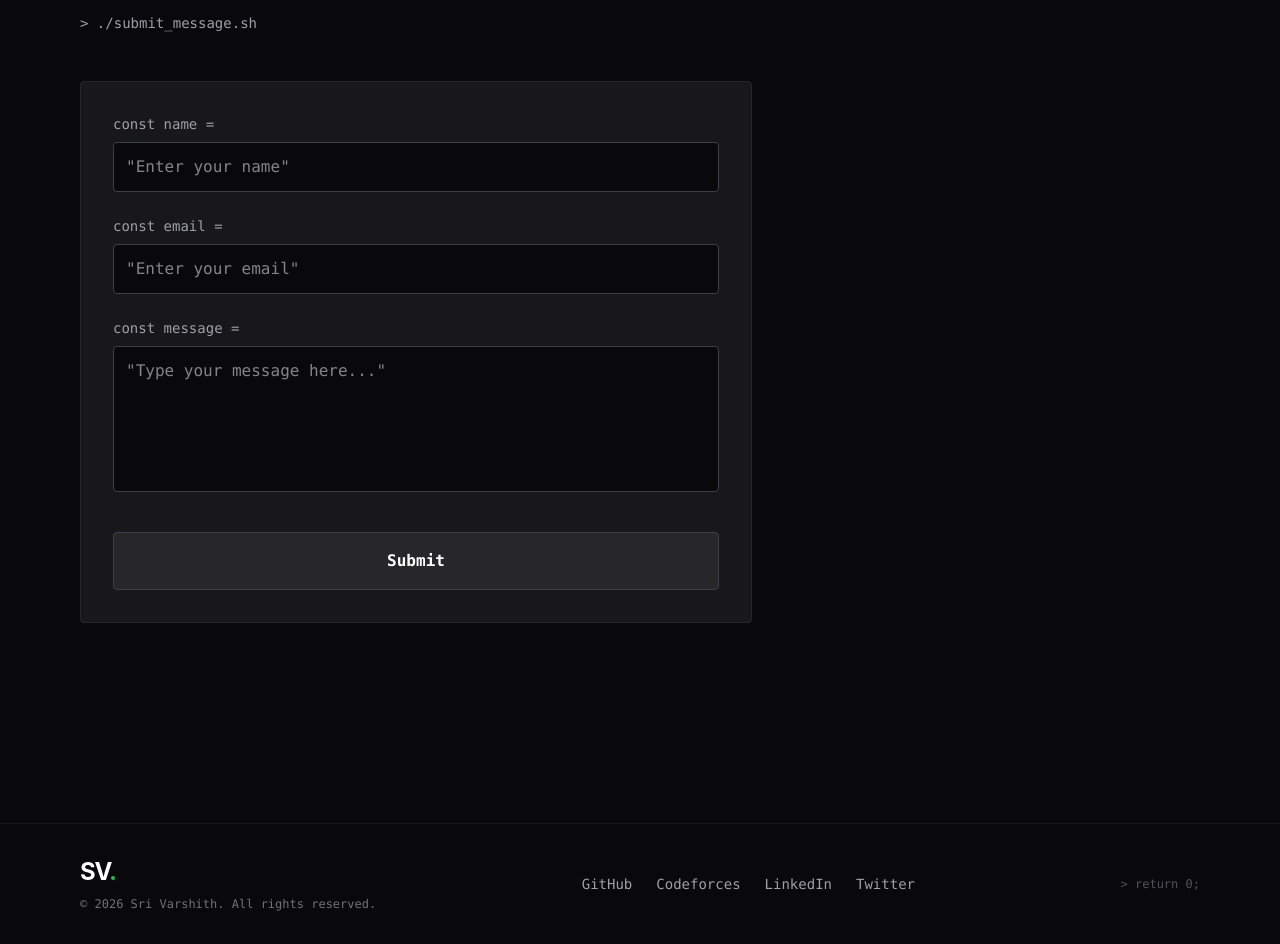
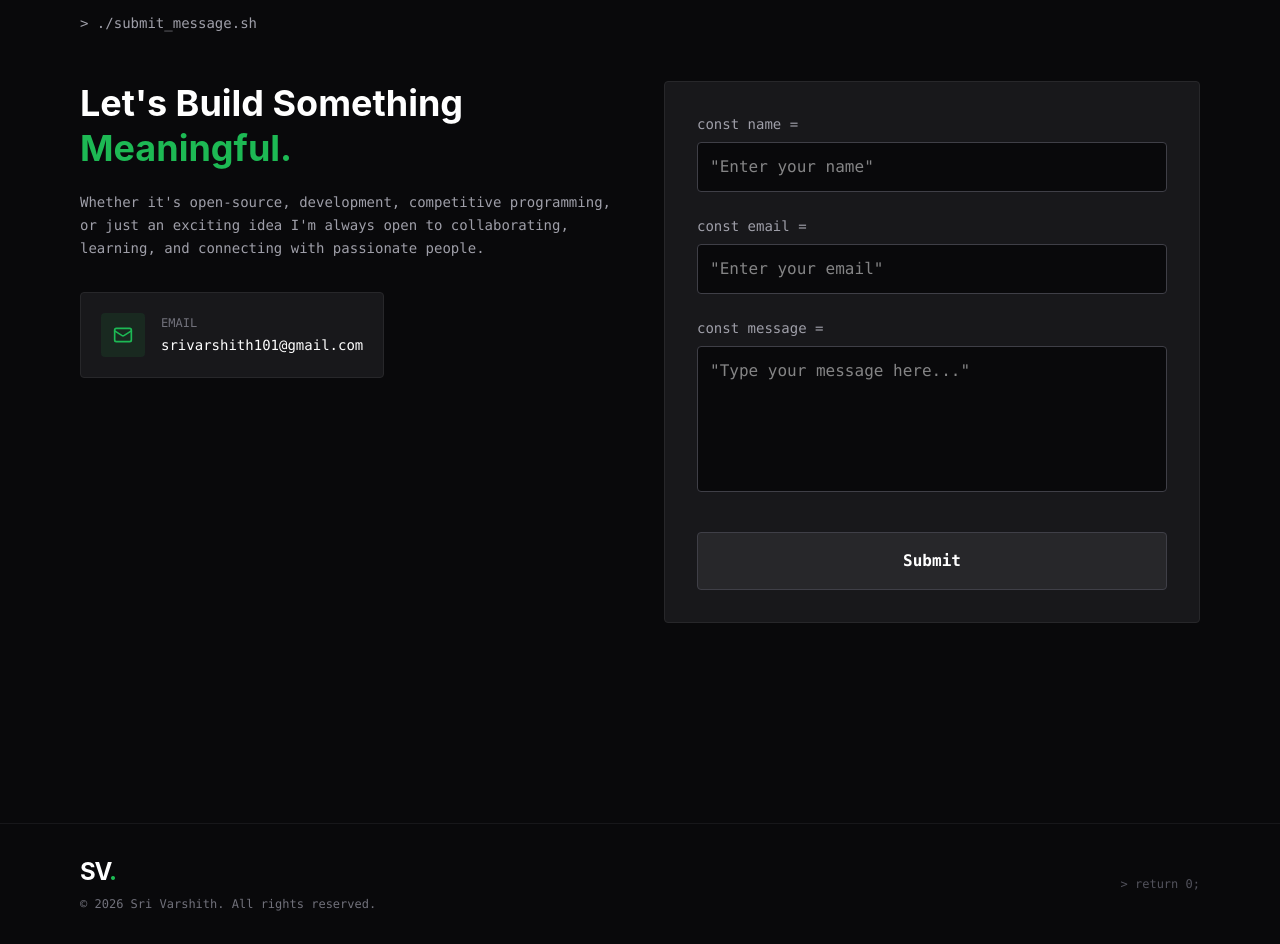
Before and after one commit to Sri-Varshith/portfolio, a React app: page / in a window 1280 px wide. Shown: the part 3286-4230 px from the top of the page. Built offline with nearby package versions, Linux system fonts and the light colour scheme; the HTML template or start-up script is replaced by a standard one.

Commit message:
contact section functions now

```diff
--- a/src/components/Contact.jsx
+++ b/src/components/Contact.jsx
@@ -1,21 +1,19 @@
-import { useState, useEffect } from 'react';
+import { useState, useEffect } from "react";
 
 function Contact() {
   const [status, setStatus] = useState("idle");
   const [testCase, setTestCase] = useState(1);
 
-  // 1. ADDED: State to track the form inputs
   const [formData, setFormData] = useState({
-    name: '',
-    email: '',
-    message: ''
+    name: "",
+    email: "",
+    message: "",
   });
 
-  // 2. ADDED: Function to handle typing
   const handleChange = (e) => {
     setFormData({
       ...formData,
-      [e.target.name]: e.target.value
+      [e.target.name]: e.target.value,
     });
   };
 
@@ -23,14 +21,18 @@ function Contact() {
     if (status === "running") {
       if (testCase < 100) {
         const timer = setTimeout(() => {
-          setTestCase(prev => prev + 2);
+          setTestCase((prev) => prev + 2);
         }, 20);
+
         return () => clearTimeout(timer);
       } else {
         setStatus("accepted");
 
-        // 3. ADDED: Clear the form exactly when it hits "Accepted"
-        setFormData({ name: '', email: '', message: '' });
+        setFormData({
+          name: "",
+          email: "",
+          message: "",
+        });
 
         setTimeout(() => {
           setStatus("idle");
@@ -39,62 +41,156 @@ function Contact() {
     }
   }, [status, testCase]);
 
-  const handleSubmit = (e) => {
+  const handleSubmit = async (e) => {
     e.preventDefault();
-    if (status === "idle") {
-      // (Later we can add actual email sending code right here)
-      console.log("Submitted Data:", formData);
+
+    if (status !== "idle") return;
 
     setStatus("running");
     setTestCase(1);
+
+    try {
+      const response = await fetch(
+        "https://formspree.io/f/mqenoyrv",
+        {
+          method: "POST",
+          headers: {
+            "Content-Type": "application/json",
+            Accept: "application/json",
+          },
+          body: JSON.stringify(formData),
+        }
+      );
+
+      if (!response.ok) {
+        alert("Something went wrong.");
+        setStatus("idle");
+      }
+    } catch (error) {
+      alert("Network error.");
+      setStatus("idle");
     }
   };
 
   return (
-    <section className="w-full py-20 px-6 md:px-20 border-t border-zinc-800/50" id="contact">
+    <section
+      className="w-full py-20 px-6 md:px-20 border-t border-zinc-800/50"
+      id="contact"
+    >
+      {/* Heading */}
       <div className="mb-12">
         <h2 className="text-3xl md:text-5xl font-bold text-white mb-2">
           Get In <span className="text-brand-green">Touch</span>
         </h2>
+
         <p className="text-zinc-400 font-mono text-sm">
           {">"} ./submit_message.sh
         </p>
       </div>
 
-      <div className="max-w-2xl bg-zinc-900 border border-zinc-800 p-8 rounded">
+      {/* Main Layout */}
+      <div className="grid grid-cols-1 lg:grid-cols-2 gap-12 items-start">
+
+        {/* Left Section */}
+        <div className="space-y-8">
+
+          <div>
+            <h3 className="text-3xl md:text-4xl font-bold text-white leading-tight">
+              Let&apos;s Build Something
+              <span className="text-brand-green"> Meaningful.</span>
+            </h3>
+
+            <p className="text-zinc-400 font-mono text-sm leading-relaxed mt-5">
+              Whether it&apos;s open-source, development, competitive programming,
+              or just an exciting idea I&apos;m always open to collaborating,
+              learning, and connecting with passionate people.
+            </p>
+          </div>
+
+          {/* Email Card */}
+          <div className="border border-zinc-800 bg-zinc-900 rounded p-5 flex items-center gap-4 w-fit">
+
+            <a
+              href="mailto:srivarshith101@gmail.com"
+              className="p-3 rounded bg-brand-green/10 text-brand-green hover:bg-brand-green/20 transition-colors"
+              title="Email"
+            >
+              <svg
+                xmlns="http://www.w3.org/2000/svg"
+                width="20"
+                height="20"
+                viewBox="0 0 24 24"
+                fill="none"
+                stroke="currentColor"
+                strokeWidth="2"
+                strokeLinecap="round"
+                strokeLinejoin="round"
+              >
+                <rect width="20" height="16" x="2" y="4" rx="2" />
+                <path d="m22 7-8.97 5.7a1.94 1.94 0 0 1-2.06 0L2 7" />
+              </svg>
+            </a>
+
+            <div>
+              <p className="text-zinc-500 font-mono text-xs mb-1">
+                EMAIL
+              </p>
+
+              <p className="text-white font-mono text-sm">
+                srivarshith101@gmail.com
+              </p>
+            </div>
+          </div>
+        </div>
+
+        {/* Right Section - Form */}
+        <div className="bg-zinc-900 border border-zinc-800 p-8 rounded">
           <form onSubmit={handleSubmit} className="flex flex-col gap-6">
+
+            {/* Name */}
             <div className="flex flex-col gap-2">
-            <label className="text-zinc-400 font-mono text-sm">const name =</label>
+              <label className="text-zinc-400 font-mono text-sm">
+                const name =
+              </label>
+
               <input
                 type="text"
-              name="name" // ADDED
-              value={formData.name} // ADDED
-              onChange={handleChange} // ADDED
+                name="name"
+                value={formData.name}
+                onChange={handleChange}
                 required
                 placeholder='"Enter your name"'
                 className="bg-dark-bg border border-zinc-700 text-white p-3 rounded font-mono focus:outline-none focus:border-brand-green transition-colors"
               />
             </div>
 
+            {/* Email */}
             <div className="flex flex-col gap-2">
-            <label className="text-zinc-400 font-mono text-sm">const email =</label>
+              <label className="text-zinc-400 font-mono text-sm">
+                const email =
+              </label>
+
               <input
                 type="email"
-              name="email" // ADDED
-              value={formData.email} // ADDED
-              onChange={handleChange} // ADDED
+                name="email"
+                value={formData.email}
+                onChange={handleChange}
                 required
                 placeholder='"Enter your email"'
                 className="bg-dark-bg border border-zinc-700 text-white p-3 rounded font-mono focus:outline-none focus:border-brand-green transition-colors"
               />
             </div>
 
+            {/* Message */}
             <div className="flex flex-col gap-2">
-            <label className="text-zinc-400 font-mono text-sm">const message =</label>
+              <label className="text-zinc-400 font-mono text-sm">
+                const message =
+              </label>
+
               <textarea
-              name="message" // ADDED
-              value={formData.message} // ADDED
-              onChange={handleChange} // ADDED
+                name="message"
+                value={formData.message}
+                onChange={handleChange}
                 required
                 rows="5"
                 placeholder='"Type your message here..."'
@@ -102,6 +198,7 @@ function Contact() {
               ></textarea>
             </div>
 
+            {/* Submit Button */}
             <button
               type="submit"
               disabled={status !== "idle"}
@@ -117,7 +214,9 @@ function Contact() {
               {status === "running" && `Running on test ${testCase}...`}
               {status === "accepted" && "Verdict: Accepted"}
             </button>
+
           </form>
+        </div>
       </div>
     </section>
   );
--- a/src/components/Footer.jsx
+++ b/src/components/Footer.jsx
@@ -12,12 +12,6 @@ function Footer() {
         </p>
       </div>
 
-      <div className="flex gap-6 font-mono text-sm mb-4 md:mb-0">
-        <a href="#" className="text-zinc-400 hover:text-white transition-colors">GitHub</a>
-        <a href="#" className="text-zinc-400 hover:text-cf-blue transition-colors">Codeforces</a>
-        <a href="#" className="text-zinc-400 hover:text-brand-green transition-colors">LinkedIn</a>
-        <a href="#" className="text-zinc-400 hover:text-white transition-colors">Twitter</a>
-      </div>
 
       <div className="text-zinc-600 font-mono text-xs">
         {">"} return 0;
```
Lines whose indentation alone changed are shown as unchanged.
